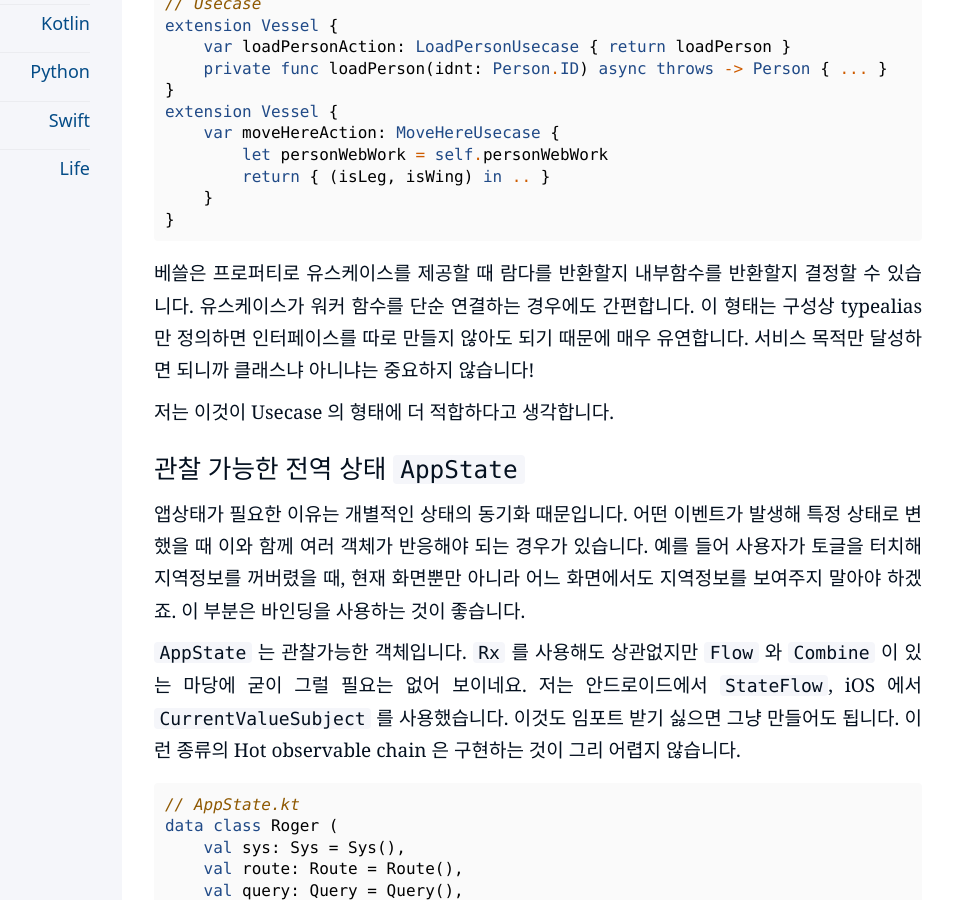
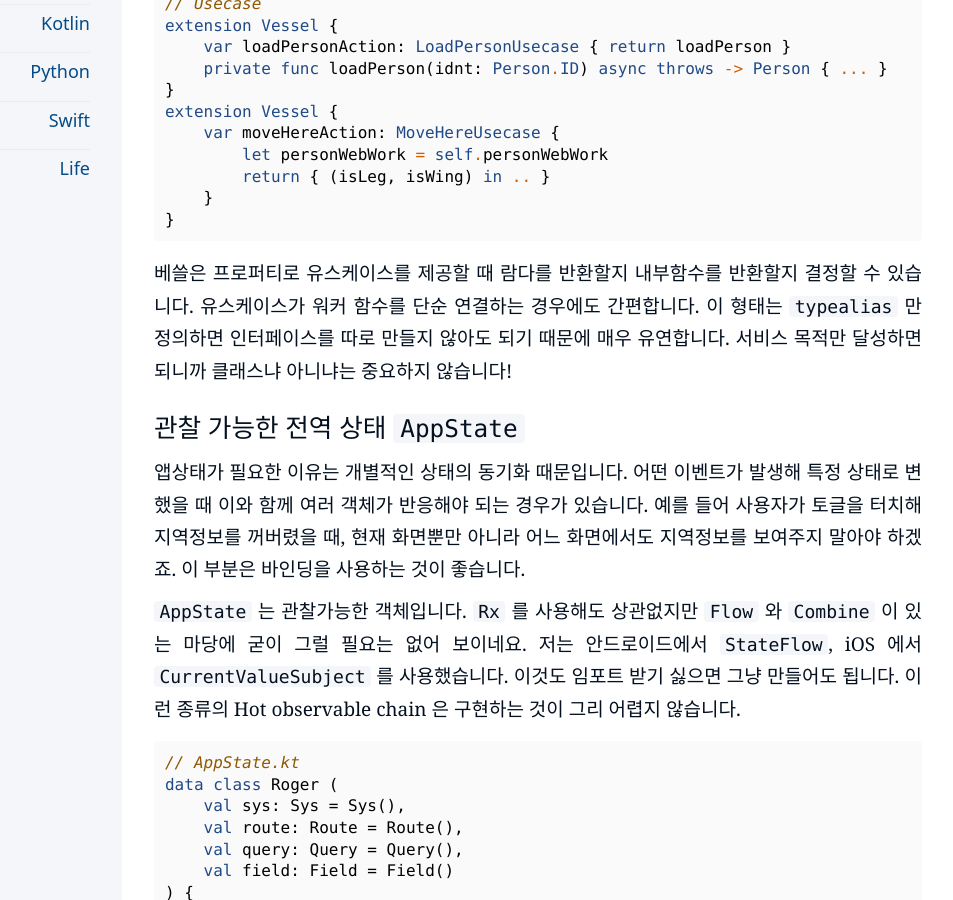
Before and after one commit to kiroshin/kiroshin.github.io, a Jekyll site: the page built from _posts/2024-07-22-hello-pure.md, in a window 1280 px wide and 900 px high, scrolled down 6117 px. Shown: the whole window, without its empty margins (198-1151 px from the left). Built offline with Jekyll 4.4.1, drawn with Linux system fonts in a browser that asks for light colours.

Commit message:
Update 2024-07-22-hello-pure.md

````diff
--- a/_posts/2024-07-22-hello-pure.md
+++ b/_posts/2024-07-22-hello-pure.md
@@ -213,9 +213,7 @@ extension Vessel {
 }
 ```
 
-베쓸은 프로퍼티로 유스케이스를 제공할 때 람다를 반환할지 내부함수를 반환할지 결정할 수 있습니다. 유스케이스가 워커 함수를 단순 연결하는 경우에도 간편합니다. 이 형태는 구성상 typealias 만 정의하면 인터페이스를 따로 만들지 않아도 되기 때문에 매우 유연합니다. 서비스 목적만 달성하면 되니까 클래스냐 아니냐는 중요하지 않습니다!
-
-저는 이것이 Usecase 의 형태에 더 적합하다고 생각합니다.
+베쓸은 프로퍼티로 유스케이스를 제공할 때 람다를 반환할지 내부함수를 반환할지 결정할 수 있습니다. 유스케이스가 워커 함수를 단순 연결하는 경우에도 간편합니다. 이 형태는 `typealias` 만 정의하면 인터페이스를 따로 만들지 않아도 되기 때문에 매우 유연합니다. 서비스 목적만 달성하면 되니까 클래스냐 아니냐는 중요하지 않습니다!
 
 
 ## 관찰 가능한 전역 상태 `AppState`
````
